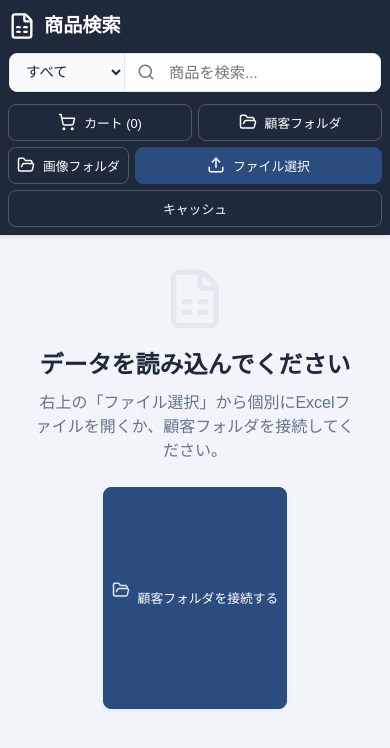
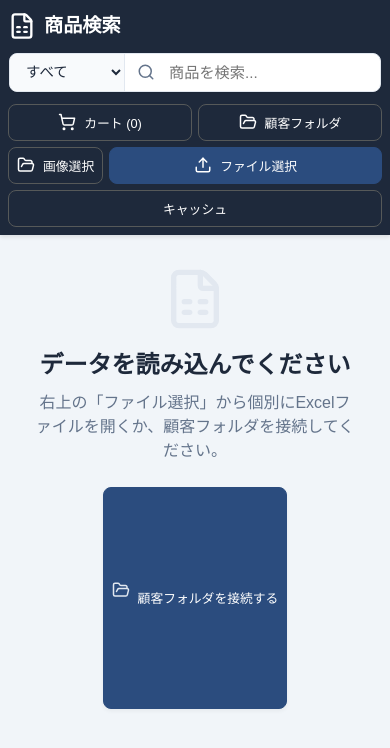
Before and after one commit to mikami-yuji/product-search-app, a React (Vite) app: page / in a window 390 px wide. Shown: the top 748 px of the page. Built offline with nearby package versions, Linux system fonts and the light colour scheme.

Commit message:
fix: update mobile image selection button label to '画像選択' and clarify file selection requirement

```diff
--- a/public/service-worker.js
+++ b/public/service-worker.js
@@ -1,6 +1,6 @@
 // Service Worker with Network-First strategy for app assets
-const CACHE_NAME = 'blazing-andromeda-cache-v8';
-const IMAGE_CACHE = 'blazing-andromeda-images-v8';
+const CACHE_NAME = 'blazing-andromeda-cache-v9';
+const IMAGE_CACHE = 'blazing-andromeda-images-v9';
 
 const PRECACHE_URLS = [
     './',
--- a/src/App.jsx
+++ b/src/App.jsx
@@ -537,9 +537,9 @@ function App() {
                 : (customerPermissionGranted ? '顧客選択済' : '顧客ファイル')}
             </button>
             <div className="header-image-btn-wrapper">
-              <button onClick={handleFolderSelect} className={`amazon-btn ${permissionGranted ? 'connected' : ''}`} title={permissionGranted ? '画像フォルダ接続済み' : '画像フォルダを接続'}>
+              <button onClick={handleFolderSelect} className={`amazon-btn ${permissionGranted ? 'connected' : ''}`} title={permissionGranted ? '画像フォルダ接続済み' : 'スマホではフォルダ内の画像ファイルを選択してください'}>
                 <FolderOpen size={18} />
-                {permissionGranted ? '画像接続済' : '画像フォルダ'}
+                {permissionGranted ? '画像接続済' : '画像選択'}
               </button>
             </div>
             <button onClick={() => document.getElementById('file-input')?.click()} className="amazon-btn amazon-btn-primary" title="Excelファイルを直接開く">
--- a/src/hooks/useProductData.js
+++ b/src/hooks/useProductData.js
@@ -422,8 +422,8 @@ export const useProductData = () => {
         setPermissionGranted(true);
         setError(null);
 
-        // デバッグ用通知: 読み込み完了数を画面にトースト通知
-        if (typeof window !== 'undefined' && window.alert) {
+        // スマホ画面で画像読み込み完了を確実に認知させる通知
+        if (files.length > 0) {
             console.log(`[ImageLoader] Loaded ${files.length} images into map. Total keys: ${newMap.size}`);
         }
     };
```
